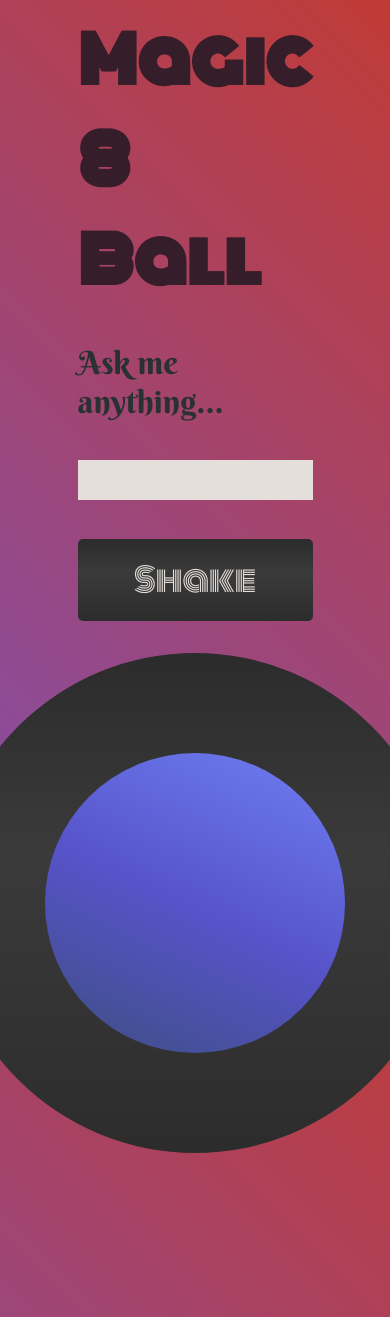
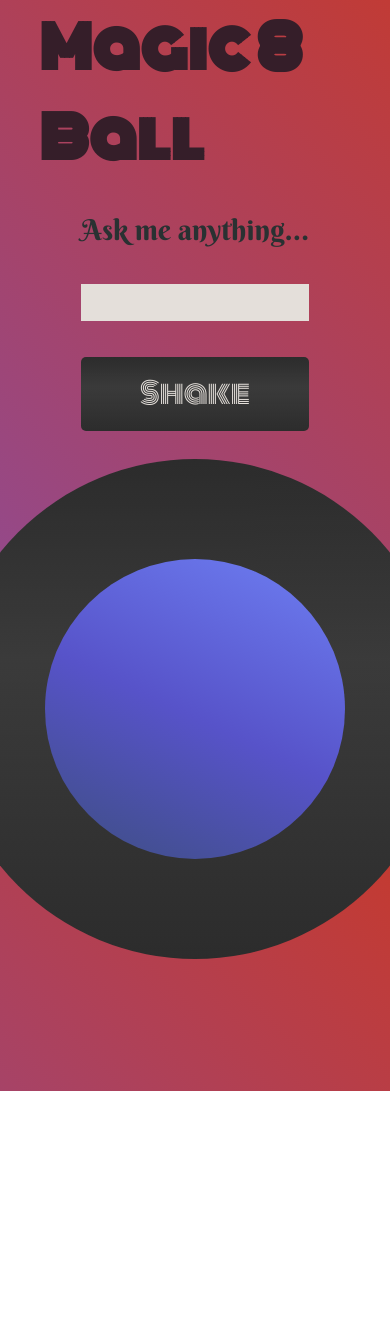
Before and after one commit to amedalhi/magic-8-ball, a plain HTML site: page index.html in a window 390 px wide. Shown: the part 69-1386 px from the top of the page. After the commit the page ends 1160 px from the top, so only its background shows below. Drawn offline with Linux system fonts and the light colour scheme.

Commit message:
Alpha: media queries
added media queries, need to check on mobile

```diff
--- a/app.js
+++ b/app.js
@@ -83,7 +83,6 @@ askAnotherQuestionButton.addEventListener("click", function () {
 });
 
 document.addEventListener("keyup", function (event) {
-  console.log(event.key);
   if (event.key === "Enter") {
     askQuestion();
   }
--- a/index.html
+++ b/index.html
@@ -8,6 +8,7 @@
     <link rel="preconnect" href="https://fonts.googleapis.com"><link rel="preconnect" href="https://fonts.gstatic.com" crossorigin><link href="https://fonts.googleapis.com/css2?family=Berkshire+Swash&family=Monoton&display=swap" rel="stylesheet">
     <!-- CSS -->
     <link rel="stylesheet" href="style.css" />
+    <link rel="stylesheet" href="queries.css"/>
     <title>Magic 8 Ball</title>
   </head>
   <body>
@@ -31,7 +32,7 @@
               </div>
             </div>
           </div>
-          <div>
+          <div class="ask-again-div">
             <button class="ask-again input-button" id="askAgainButton">Ask Another?</button>
           </div>
         </div>
--- /dev/null
+++ b/queries.css
@@ -0,0 +1,25 @@
+/***** Media Queries ****/
+
+@media (max-width: 980px) {
+  .container {
+    width: 70%;
+    /* margin: 3rem auto; */
+  }
+}
+
+@media (max-width: 700px) {
+  html {
+    font-size: 90%;
+  }
+
+  .container {
+    width: 80%;
+  }
+}
+
+/* @media (max-width: 570px) {
+  .eight-ball {
+    width: 450px;
+    height: 450px;
+  }
+} */
--- a/style.css
+++ b/style.css
@@ -1,6 +1,10 @@
 * {
   margin: 0;
   padding: 0;
+}
+
+html {
+  font-size: 100%;
 }
 
 body {
@@ -107,14 +111,14 @@ body {
   justify-content: center;
 }
 
-/* .response-div {
-  opacity: 0;
-} */
-
 .response-text {
   font-size: 1.5rem;
   color: white;
   opacity: 0;
+}
+
+.ask-again-div {
+  padding-top: 2rem;
 }
 
 .ask-again {
```
